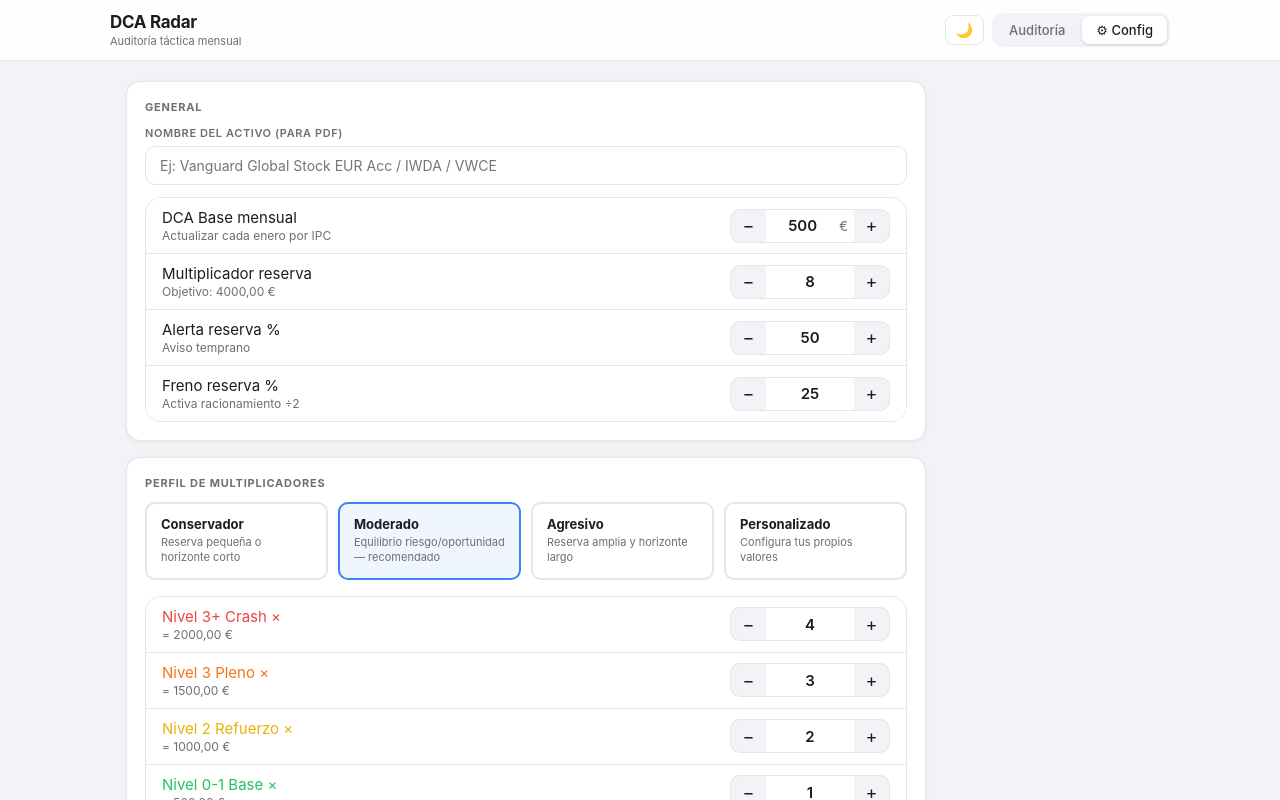
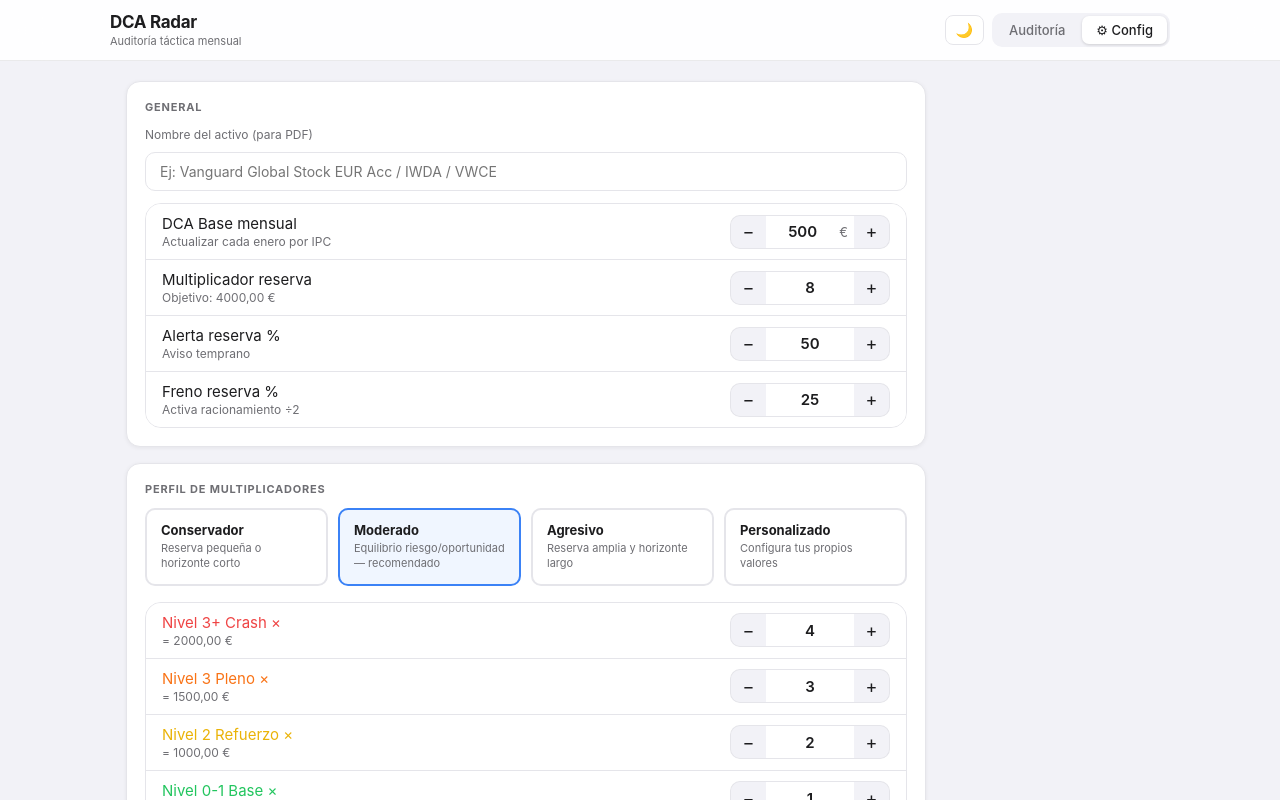
Before and after one commit to hrodres/DCARadar, a React (Vite) app: page / in a window 1280 px wide. Both pictures are taken after a click on the button "⚙ Config". Shown: the top 800 px of the page. Built offline with nearby package versions, Linux system fonts and the light colour scheme.

Commit message:
design: style 'Nombre del activo' label as body hint text
Match the subtle style used for threshold descriptions:
fontSize 12, textSub color, lineHeight 1.5.

https://claude.ai/code/session_016goUztCm7pzVXaB563Utfi

```diff
--- a/src/App.jsx
+++ b/src/App.jsx
@@ -489,7 +489,7 @@ export default function App() {
               {sectionTitle('General')}
               <div style={{ display: 'flex', flexDirection: 'column', gap: 12 }}>
                 <div>
-                  <label style={{ fontSize: 11, fontWeight: 600, color: T.textSub, textTransform: 'uppercase', letterSpacing: '0.6px', display: 'block', marginBottom: 6 }}>Nombre del activo (para PDF)</label>
+                  <div style={{ fontSize: 12, color: T.textSub, marginBottom: 8, lineHeight: 1.5 }}>Nombre del activo (para PDF)</div>
                   <input value={cfg.activo} onChange={e => updCfg('activo', e.target.value)} placeholder="Ej: Vanguard Global Stock EUR Acc / IWDA / VWCE"
                     style={{ width: '100%', background: dark ? '#3a3a3c' : 'white', border: '1px solid ' + T.cardBorder, borderRadius: 10, padding: '10px 14px', fontSize: 14, color: T.text, fontFamily: 'inherit', outline: 'none' }} />
                 </div>
```
